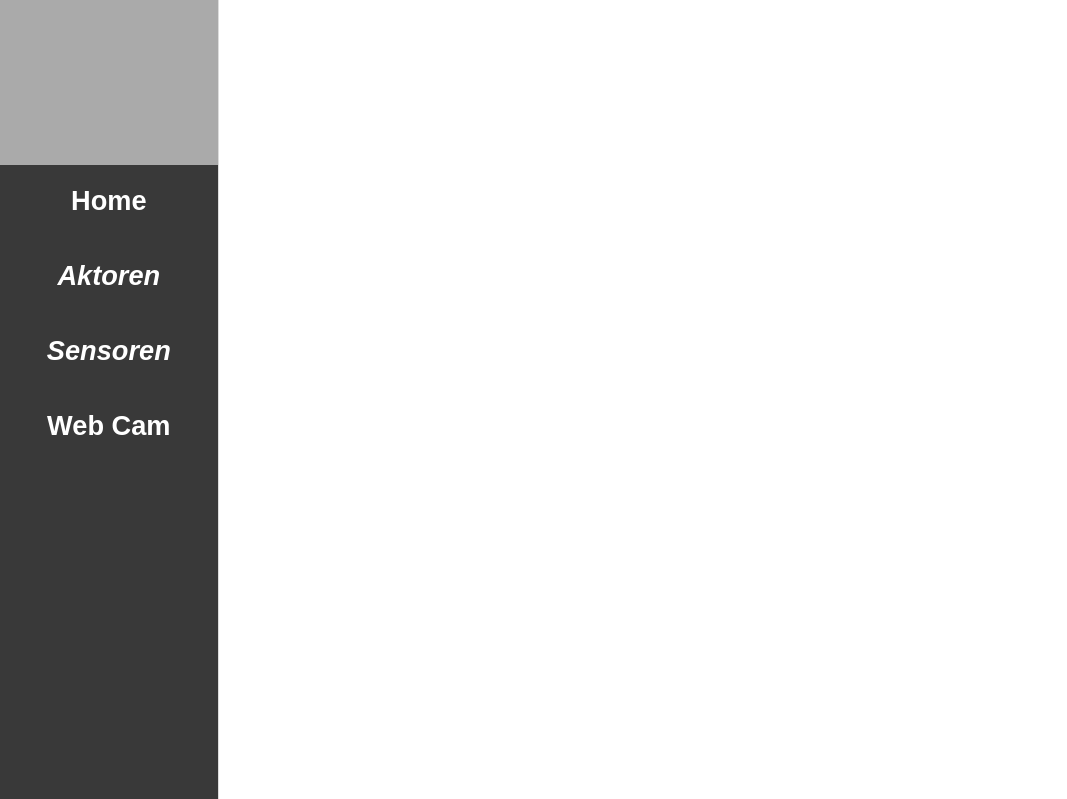
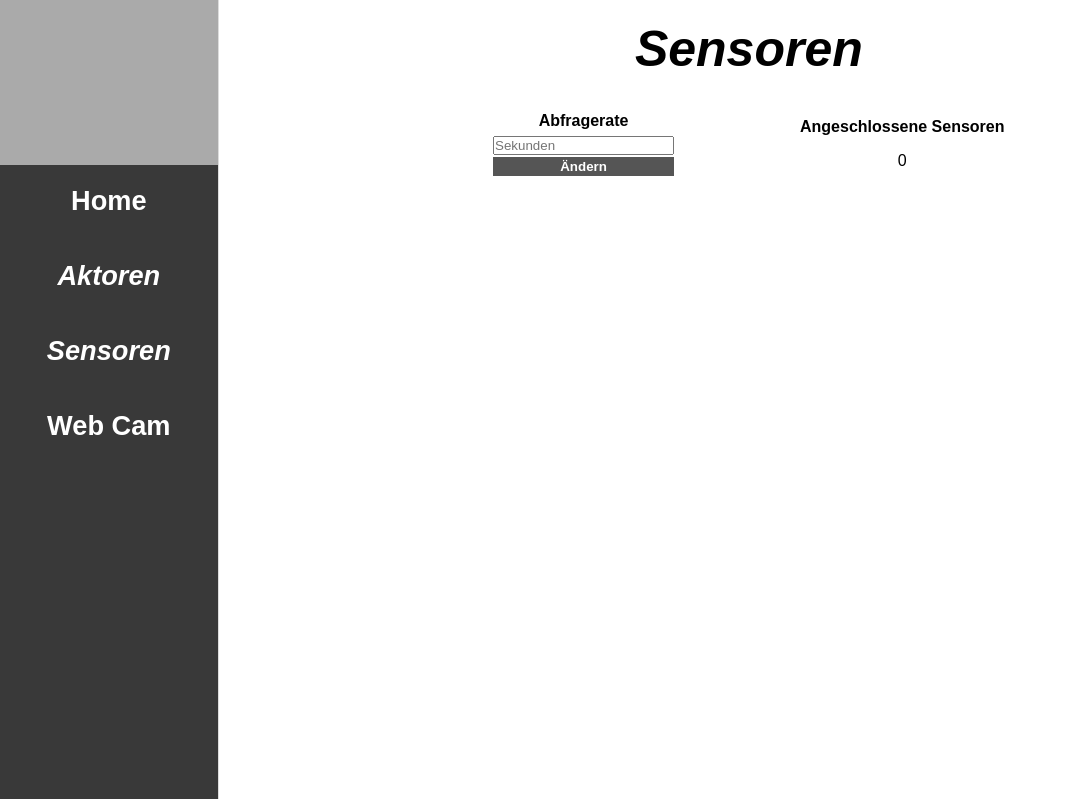
Before and after one commit to BastianFuh/RasPiHome, a PHP site: page /sensor/ in a window 1280 px wide. Shown: the top 799 px of the page, without its empty margins (0-1067 px from the left). Run offline with PHP 8.4, Linux system fonts and the light colour scheme.

Commit message:
revised website functions

```diff
--- a/website/css/boxLayout.css
+++ b/website/css/boxLayout.css
@@ -19,7 +19,6 @@
   margin            : 20px;
 
   box-shadow        : 2px 2px 10px 0 rgba(0,0,0,0.3);
-
 }
 
 .box-header
@@ -47,8 +46,47 @@
 .box-body
 {
   width             : 100%;
-  height            : 80%;
+  height            : 66%;
   display           : flex;
+}
+
+.box-footer
+{
+  display           : flex;
+
+  height            : 14%;
+
+  border-top        : 1px solid rgba(125,125,125, 0.5);
+}
+
+.box-footer input[type="submit"]
+{
+  height            : 100%;
+  width             : 100%;
+
+  margin            : auto;
+
+  font-size         : 14px;
+}
+
+input[type="submit"]
+{
+  color             : white;
+  background-color  : #555;
+
+  border            : none;
+
+  transition        : all 0.2s;
+}
+
+input[type="submit"]:hover
+{
+  background-color : #777;
+}
+
+input[type="submit"]:active
+{
+  background-color : #bbb;
 }
 
 .box-body-content
@@ -57,6 +95,7 @@
   height            : 85%;
 
   margin            : auto;
+
 
   font-weight       : 500;
 }
@@ -85,3 +124,8 @@
   width             : 100%;
   height            : 90%;
 }
+
+input[type="hidden"]
+{
+  height            : 0px;
+}
--- a/website/css/masterstyle.css
+++ b/website/css/masterstyle.css
@@ -6,13 +6,89 @@
   font-family         : sans-serif;
 }
 
+#main-wrapper
+{
+  display             : block;
+}
+
 #content-wrapper
 {
   height              : 1200px;
   width               : 83%;
 
+  margin              : auto;
   float               : right;
+}
 
+.content-header
+{
+  display             : flex;
+  height              : 17%;
+
+  padding-top         : 20px;
+
+  flex-direction      : column;
+}
+
+.content-topic
+{
+  margin              : auto;
+
+  font-size           : 50px;
+  font-style          : italic;
+}
+
+.content-header-info
+{
+  display             : flex;
+  width               : 60%;
+  height              : 70%;
+
+  margin              : auto;
+
+  flex-wrap           : wrap;
+}
+
+.content-header-info input
+{
+  width               : 100%;
+  height              : 20px;
+}
+
+.content-header-info input[type="submit"]
+{
+  font-weight         : 600;
+
+  margin              : 2px 0 0 0;
+}
+
+.content-header-info p
+{
+  text-align          : center;
+}
+
+.content-header-info *
+{
+  margin              : auto;
+}
+
+.content-header-box
+{
+  display             : flex;
+  height              : 55%;
+
+  flex-direction      : column;
+}
+
+.content-header-box-topic
+{
+  width               : 100%;
+  height              : 30px;
+
+  text-align          : center;
+
+  font-weight         : 600;
+  line-height         : 30px;
 }
 
 #sidenav
@@ -82,7 +158,7 @@
 
   background-color    : white;
 
-  transition          : all 0.60s;
+  transition          : all 0.60s;style
 }
 
 .nav-dropdown:hover > .nav-dropdown-content
@@ -116,7 +192,7 @@
   text-decoration     : none;
   font-size           : 18px;
 
-  transition          : all 0.4s;
+  transition          : all 0.2s;
 }
 
 .nav-dropdown-content a:hover
--- a/website/scripts/design.php
+++ b/website/scripts/design.php
@@ -13,8 +13,6 @@ $nav = '
       <i class="nav-dropdown-topic"> Aktoren </i>
       <div class="nav-dropdown-content">
         <a href="/actor/"> Anzeigen </a>
-        <a> Steuern </a>
-        <a> Profile </a>
       </div>
     </div>
     <div class="nav-dropdown">
@@ -26,7 +24,6 @@ $nav = '
     <div class="nav-content">
       <a href="/webcam/" class="nav-dropdown-topic"> Web Cam </a>
     </div>
-    </div>
   </div>
 </div>
 ';
--- a/website/scripts/lib/dev/0x70.json
+++ b/website/scripts/lib/dev/0x70.json
@@ -1,7 +1,7 @@
 {
   "spec" : 112,
   "type" : "Actuator",
-  "name" : "Servo",
+  "name" : "Servo Motor",
   "attr" : [
     {
       "name" : "Grad",
--- a/website/sensor/index.php
+++ b/website/sensor/index.php
@@ -8,9 +8,12 @@ include ("../connection.php");
 $sensors = getSensors();
 
 $html = null;
+$sensorCounter = 0;
 
 foreach($sensors as $sensor)
 {
+  $sensorCounter++;
+
   $name = getName($sensor->{'spec'});
   $addr = $sensor->conn->{'addr'};
   $port = $sensor->conn->{'port'};
@@ -65,6 +68,20 @@ foreach($sensors as $sensor)
     <div id="main-wrapper">
       <?php echo $nav; ?>
       <div id="content-wrapper">
+        <div class="content-header">
+          <h1 class="content-topic"> Sensoren </h1>
+          <div class="content-header-info">
+            <form class="content-header-box" method="post" action="sensor.php">
+              <label class="content-header-box-topic"> Abfragerate </label>
+              <input type="number" min=1 placeholder="Sekunden" name="interval" />
+              <input type="submit" value="Ändern">
+            </form>
+            <div class="content-header-box">
+              <p class="content-header-box-topic"> Angeschlossene Sensoren </p>
+              <p> <?php echo $sensorCounter ?>  </p> <!--(^-^)-->
+            </div>
+          </div>
+        </div>
         <div class="box-wrapper">
           <?php echo $html; ?>
         </div>
--- a/website/test.php
+++ /dev/null
@@ -1,6 +0,0 @@
-<form class="" action="index.html" method="post">
-  <input type="color" >
-  <input type="number" >
-  <input type="color" value="">
-  <input type="number" value="">
-</form>
```
Also changed, not shown: website/actor/index.php (+19 -3 lines), website/actor/profil.php (added, +23 -0 lines), website/sensor/sensor.php (added, +18 -0 lines), 3 other files.
